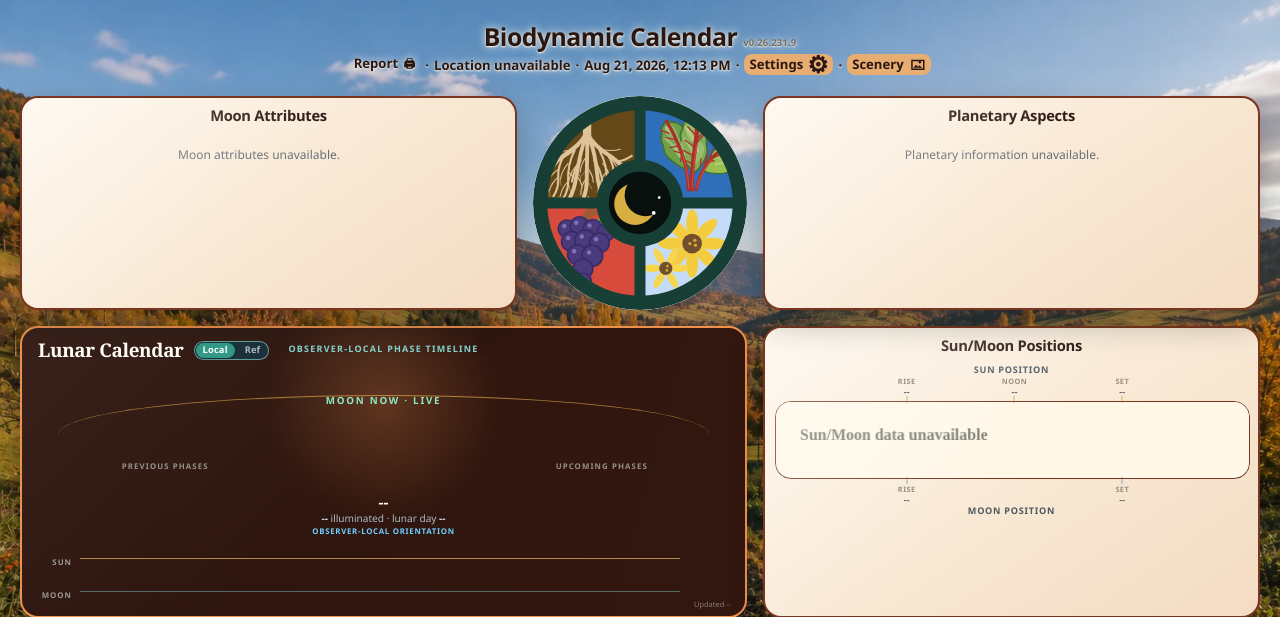
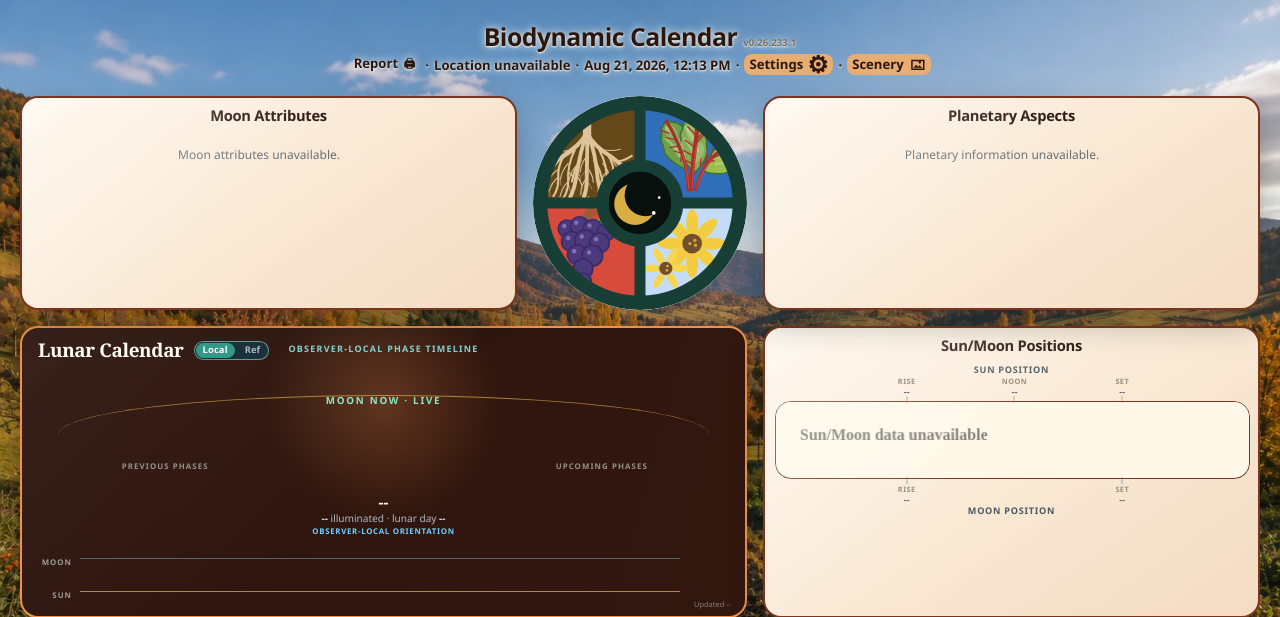
Before and after one commit to mot-yelraf/Biodynamic_Calendar, a FastAPI app: page / in a window 1280 px wide. Shown: the top 617 px of the page. Run offline with FastAPI, Linux system fonts and the light colour scheme; data that the repository does not hold is empty; some libraries are stand-ins or nearby versions.

Commit message:
Place moon timeline above sun timeline

```diff
--- a/pyproject.toml
+++ b/pyproject.toml
@@ -4,7 +4,7 @@ build-backend = "setuptools.build_meta"
 
 [project]
 name = "biodynamic-calendar"
-version = "v0.26.231.9"
+version = "v0.26.233.1"
 description = "Standalone biodynamic calendar library and local web app."
 readme = "README.md"
 requires-python = ">=3.11"
--- a/templates/index.html
+++ b/templates/index.html
@@ -52,19 +52,19 @@
         <div class="lunar-cycle-side lunar-cycle-right" id="upcomingMoonPhases" aria-label="Upcoming four Moon phases"></div>
         <div class="lunar-cycle-footer">
           <div class="lunar-event-timeline" role="img" aria-label="Sun and Moon events from sunrise to the next sunrise">
+            <div class="lunar-event-row lunar-event-row-moon">
+              <span class="lunar-event-row-title">Moon</span>
+              <div class="lunar-event-track">
+                <span class="lunar-event-marker" id="lunarMoonriseMarker"><span>Moonrise</span><strong id="moonRiseStat">--</strong></span>
+                <span class="lunar-event-marker" id="lunarMoonsetMarker"><span>Moonset</span><strong id="moonSetStat">--</strong></span>
+              </div>
+            </div>
             <div class="lunar-event-row lunar-event-row-sun">
               <span class="lunar-event-row-title">Sun</span>
               <div class="lunar-event-track">
                 <span class="lunar-event-marker is-start" id="lunarSunriseMarker" style="--timeline-left:0%"><span>Sunrise</span><strong id="moonCycleSunriseStat">--</strong></span>
                 <span class="lunar-event-marker" id="lunarSunsetMarker"><span>Sunset</span><strong id="moonCycleSunsetStat">--</strong></span>
                 <span class="lunar-event-marker is-end" id="lunarNextSunriseMarker" style="--timeline-left:100%"><span>Next sunrise</span><strong id="moonCycleNextSunriseStat">--</strong></span>
-              </div>
-            </div>
-            <div class="lunar-event-row lunar-event-row-moon">
-              <span class="lunar-event-row-title">Moon</span>
-              <div class="lunar-event-track">
-                <span class="lunar-event-marker" id="lunarMoonriseMarker"><span>Moonrise</span><strong id="moonRiseStat">--</strong></span>
-                <span class="lunar-event-marker" id="lunarMoonsetMarker"><span>Moonset</span><strong id="moonSetStat">--</strong></span>
               </div>
             </div>
           </div>
```
Also changed, not shown: tests/test_sensorius_parity.py (+3 -0 lines).
